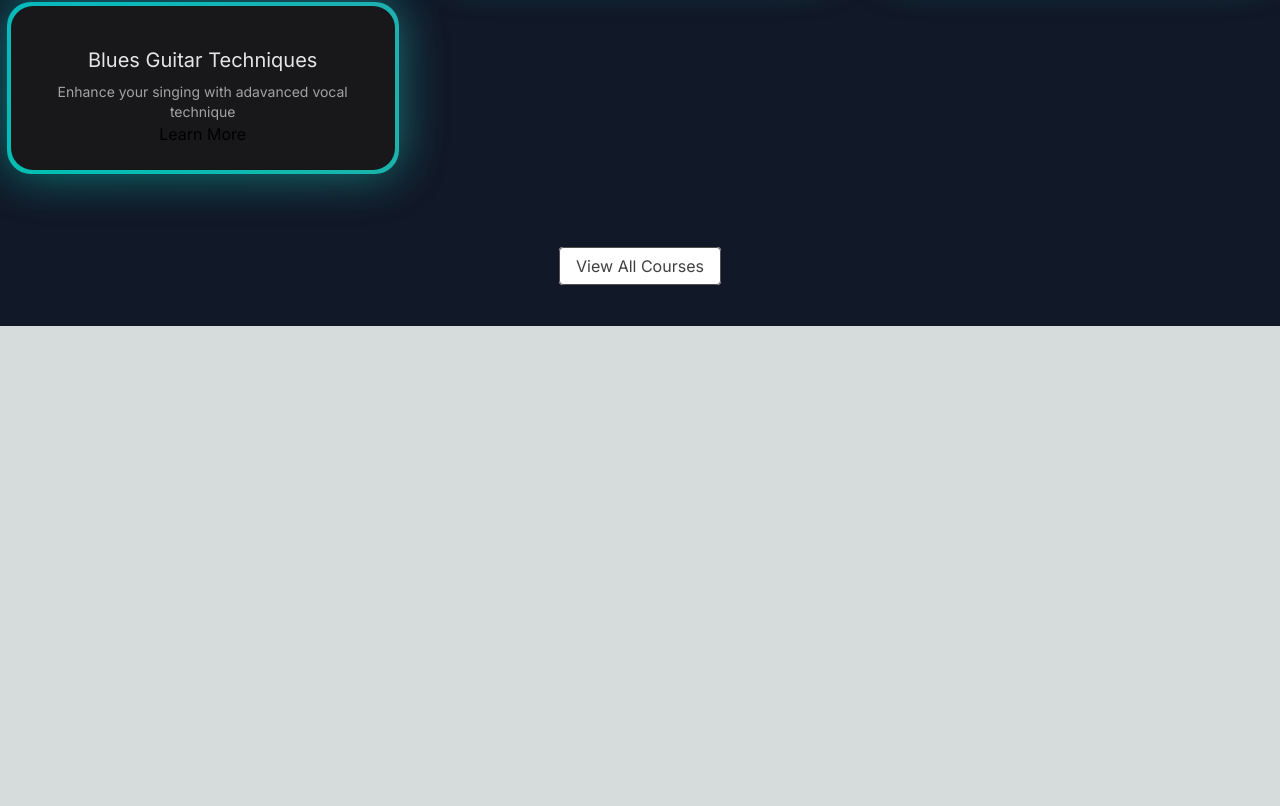
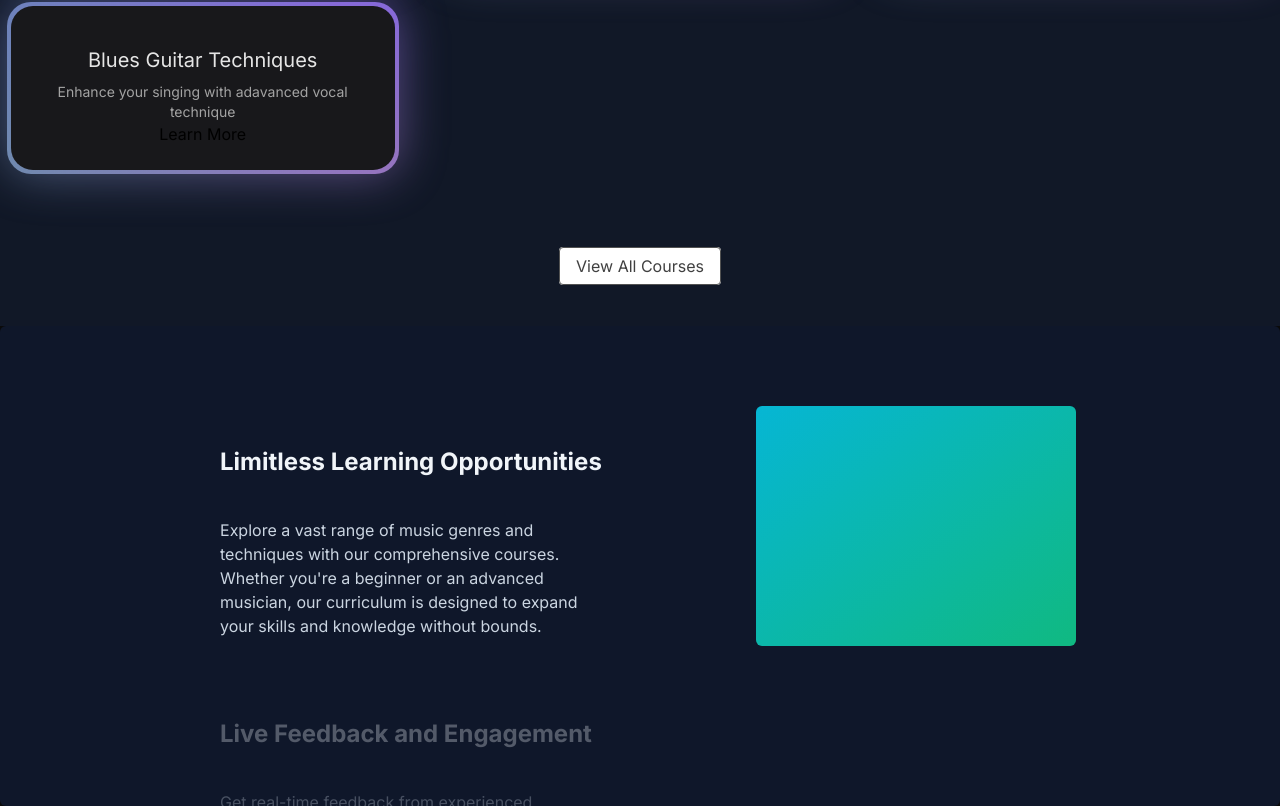
Before and after one commit to desaiumesh/musicapp, a Next.js app: page / in a window 1280 px wide. Shown: the part 1002-1808 px from the top of the page. Before the commit the page ends 1328 px from the top, so only its background shows below. Built offline with nearby package versions, Linux system fonts and the light colour scheme.

Commit message:
Add sticky scroll which provides scroll with title and description which changes the color on right hand side

```diff
--- a/src/app/page.tsx
+++ b/src/app/page.tsx
@@ -1,12 +1,14 @@
 import HeroSection from "@/components/HeroSection";
 import Image from "next/image";
 import FeaturedCourses from "../components/FeaturedCourses";
+import WhyChooseUs from "../components/WhyChooseUs";
 
 export default function Home() {
   return (
     <main className="min-h-screen bg-black/[0.96] antialiased bg-grid-white/[0.02]">
     <HeroSection/>
     <FeaturedCourses/>
+    <WhyChooseUs />
    </main>
   );
 }
--- /dev/null
+++ b/src/components/WhyChooseUs.tsx
@@ -0,0 +1,49 @@
+"use client";
+import React from "react";
+import { StickyScroll } from "./ui/sticky-scroll-reveal";
+import Image from "next/image";
+
+const content = [
+    {
+      "title": "Limitless Learning Opportunities",
+      "description": "Explore a vast range of music genres and techniques with our comprehensive courses. Whether you're a beginner or an advanced musician, our curriculum is designed to expand your skills and knowledge without bounds."
+    },
+    {
+      "title": "Live Feedback and Engagement",
+      "description": "Get real-time feedback from experienced instructors during live sessions. Our interactive classes ensure that you receive personalized guidance and can engage with peers to enhance your learning experience."
+    },
+    {
+      "title": "Comprehensive Music Theory",
+      "description": "Dive deep into music theory with our structured courses. Learn about scales, chords, harmony, and more to build a solid foundation for your musical journey."
+    },
+    {
+      "title": "Practical Instrument Training",
+      "description": "Gain hands-on experience with your chosen instrument through practical lessons. Our courses cover a wide range of instruments, providing step-by-step guidance to master playing techniques."
+    },
+    {
+      "title": "Music Production and Technology",
+      "description": "Discover the world of music production with our courses on the latest technology and software. Learn how to create, edit, and produce high-quality music tracks."
+    },
+    {
+      "title": "Songwriting and Composition",
+      "description": "Develop your songwriting and composition skills with our expert-led courses. Learn how to craft compelling lyrics and melodies that resonate with your audience."
+    },
+    {
+      "title": "Vocal Training and Techniques",
+      "description": "Enhance your vocal abilities with professional training. Learn various singing techniques, vocal warm-ups, and exercises to improve your voice quality and range."
+    },
+    {
+      "title": "Music Business and Career Development",
+      "description": "Equip yourself with the knowledge to succeed in the music industry. Our courses cover business strategies, marketing, and career development to help you thrive as a professional musician."
+    }
+  ];
+
+function WhyChooseUs() {
+  return (
+    <div>
+      <StickyScroll content={content}></StickyScroll>
+    </div>
+  )
+}
+
+export default WhyChooseUs
--- /dev/null
+++ b/src/components/ui/sticky-scroll-reveal.tsx
@@ -0,0 +1,105 @@
+"use client";
+import React, { useRef } from "react";
+import { useMotionValueEvent, useScroll } from "framer-motion";
+import { motion } from "framer-motion";
+import { cn } from "@/utils/cn";
+
+export const StickyScroll = ({
+  content,
+  contentClassName,
+}: {
+  content: {
+    title: string;
+    description: string;
+    content?: React.ReactNode | any;
+  }[];
+  contentClassName?: string;
+}) => {
+  const [activeCard, setActiveCard] = React.useState(0);
+  const ref = useRef<any>(null);
+  const { scrollYProgress } = useScroll({
+    // uncomment line 22 and comment line 23 if you DONT want the overflow container and want to have it change on the entire page scroll
+    // target: ref
+    container: ref,
+    offset: ["start start", "end start"],
+  });
+  const cardLength = content.length;
+
+  useMotionValueEvent(scrollYProgress, "change", (latest) => {
+    const cardsBreakpoints = content.map((_, index) => index / cardLength);
+    const closestBreakpointIndex = cardsBreakpoints.reduce(
+      (acc, breakpoint, index) => {
+        const distance = Math.abs(latest - breakpoint);
+        if (distance < Math.abs(latest - cardsBreakpoints[acc])) {
+          return index;
+        }
+        return acc;
+      },
+      0
+    );
+    setActiveCard(closestBreakpointIndex);
+  });
+
+  const backgroundColors = [
+    "var(--slate-900)",
+    "var(--black)",
+    "var(--neutral-900)",
+  ];
+  const linearGradients = [
+    "linear-gradient(to bottom right, var(--cyan-500), var(--emerald-500))",
+    "linear-gradient(to bottom right, var(--pink-500), var(--indigo-500))",
+    "linear-gradient(to bottom right, var(--orange-500), var(--yellow-500))",
+  ];
+  return (
+    <motion.div
+      animate={{
+        backgroundColor: backgroundColors[activeCard % backgroundColors.length],
+      }}
+      className="h-[30rem] overflow-y-auto flex justify-center relative space-x-10 rounded-md p-10"
+      ref={ref}
+    >
+      <div className="div relative flex items-start px-4">
+        <div className="max-w-2xl">
+          {content.map((item, index) => (
+            <div key={item.title + index} className="my-20">
+              <motion.h2
+                initial={{
+                  opacity: 0,
+                }}
+                animate={{
+                  opacity: activeCard === index ? 1 : 0.3,
+                }}
+                className="text-2xl font-bold text-slate-100"
+              >
+                {item.title}
+              </motion.h2>
+              <motion.p
+                initial={{
+                  opacity: 0,
+                }}
+                animate={{
+                  opacity: activeCard === index ? 1 : 0.3,
+                }}
+                className="text-kg text-slate-300 max-w-sm mt-10"
+              >
+                {item.description}
+              </motion.p>
+            </div>
+          ))}
+          <div className="h-40" />
+        </div>
+      </div>
+      <motion.div
+        animate={{
+          background: linearGradients[activeCard % linearGradients.length],
+        }}
+        className={cn(
+          "hidden lg:block h-60 w-80 rounded-md bg-white sticky top-10 overflow-hidden",
+          contentClassName
+        )}
+      >
+        {content[activeCard].content ?? null}
+      </motion.div>
+    </motion.div>
+  );
+};
```
